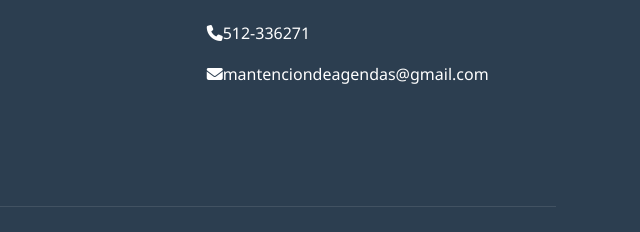
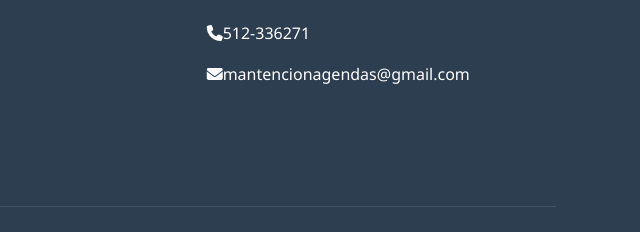
Before and after one commit to LockLog/Gear, a plain HTML site: page index.html in a window 1280 px wide. Shown: the part 1216-1448 px from the top of the page, 640-1280 px from the left. Drawn offline with Linux system fonts and the light colour scheme.

Commit message:
Update index.html

```diff
--- a/index.html
+++ b/index.html
@@ -407,7 +407,7 @@
                 <div class="footer-section">
                     <h3>Contacto</h3>
                     <p><i class="fas fa-phone"></i>512-336271</p>
-                    <p><i class="fas fa-envelope"></i>mantenciondeagendas@gmail.com</p>
+                    <p><i class="fas fa-envelope"></i>mantencionagendas@gmail.com</p>
                 </div>
             </div>
             <div class="footer-bottom">
```
